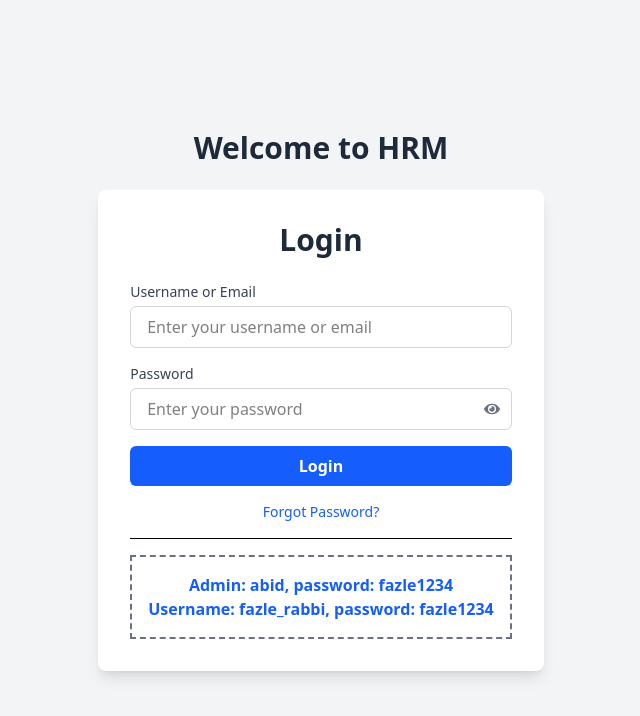
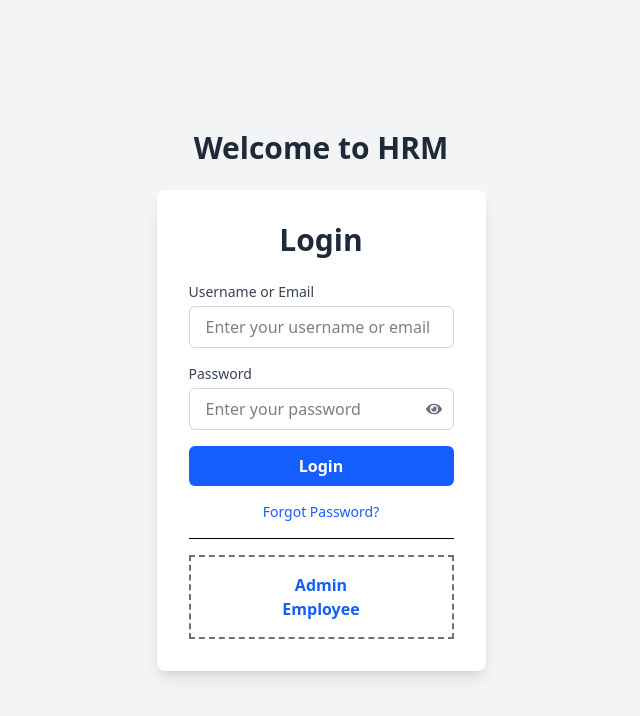
Before and after one commit to Fazle-Rabbi72/HR-Management-System-Frontend, a React (Vite) app: page / in a window 1280 px wide. Shown: the top 716 px of the page, without its empty margins (319-959 px from the left). Built offline with nearby package versions, Linux system fonts and the light colour scheme.

Commit message:
add credential for login user and admin

```diff
--- a/src/pages/Login.jsx
+++ b/src/pages/Login.jsx
@@ -132,11 +132,11 @@ const Login = () => {
               <span
                 className="cursor-pointer text-blue-600 hover:underline"
                 onClick={() => {
-                  setUsernameOrEmail("admin");
-                  setPassword("123");
+                  setUsernameOrEmail("abid");
+                  setPassword("fazle1234");
                 }}
               >
-                Admin: abid, password: fazle1234
+                Admin
               </span>
               <br />
               <span
@@ -146,7 +146,7 @@ const Login = () => {
                   setPassword("fazle1234");
                 }}
               >
-                Username: fazle_rabbi, password: fazle1234
+                Employee
               </span>
             </p>
           </form>
```
